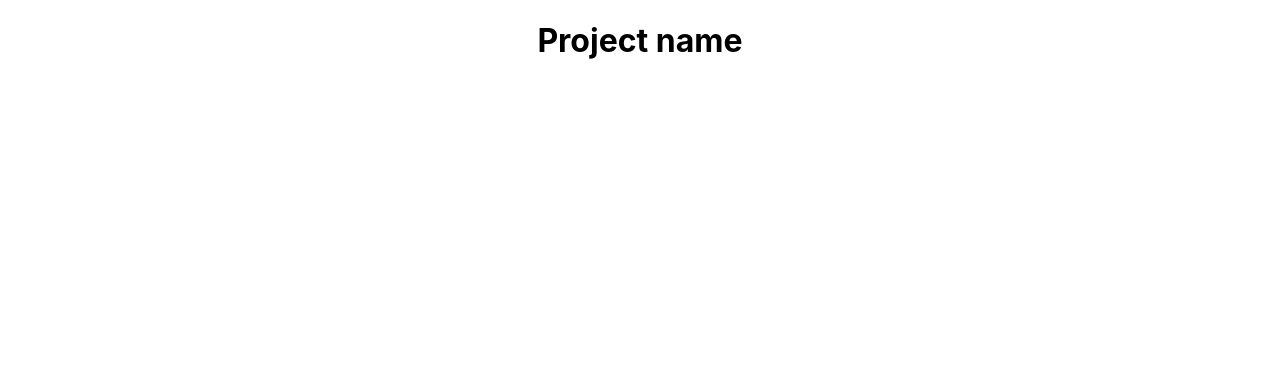
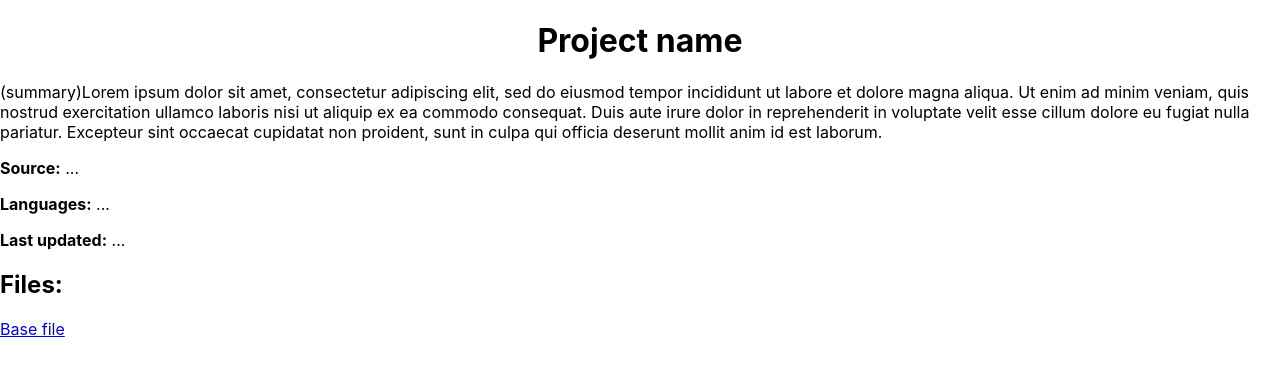
Before and after one commit to Kazill/LitHub, a React (Create React App) app in the folder lithub/: page /project in a window 1280 px wide. Shown: the top 376 px of the page. Built offline with nearby package versions, Linux system fonts and the light colour scheme.

Commit message:
project indow frontend

```diff
--- a/lithub/src/project.tsx
+++ b/lithub/src/project.tsx
@@ -3,6 +3,14 @@
         return (
 <div>
     <center><h1>Project name</h1></center>
+    <p>(summary)Lorem ipsum dolor sit amet, consectetur adipiscing elit, sed do eiusmod tempor incididunt ut labore et dolore magna aliqua. Ut enim ad minim veniam, quis nostrud exercitation ullamco laboris nisi ut aliquip ex ea commodo consequat. Duis aute irure dolor in reprehenderit in voluptate velit esse cillum dolore eu fugiat nulla pariatur. Excepteur sint occaecat cupidatat non proident, sunt in culpa qui officia deserunt mollit anim id est laborum.</p>
+    <p><b>Source:</b> ...</p>
+    <p><b>Languages:</b> ...</p>
+    <p><b>Last updated:</b> ...</p>
+    <div>
+        <h2>Files:</h2>
+        <a href="https://github.com/Kazill/LitHub">Base file</a>
+    </div>
 </div>
         );
         }
--- a/lithub/src/projects.tsx
+++ b/lithub/src/projects.tsx
@@ -1,4 +1,5 @@
 import React from 'react';
+        import { Link } from "react-router-dom";
         function Projects() {
         return (
 <div>
@@ -16,7 +17,10 @@
         function ProjectList(){
         return(
 <div>
+<Link to="/project">
     <h2>Project name</h2>
+</Link>
+<p>Source: ...</p>
 <p>Languages: ...</p>
 <p>Last updated: ...</p>
 </div>
```
Lines whose indentation alone changed are shown as unchanged.
